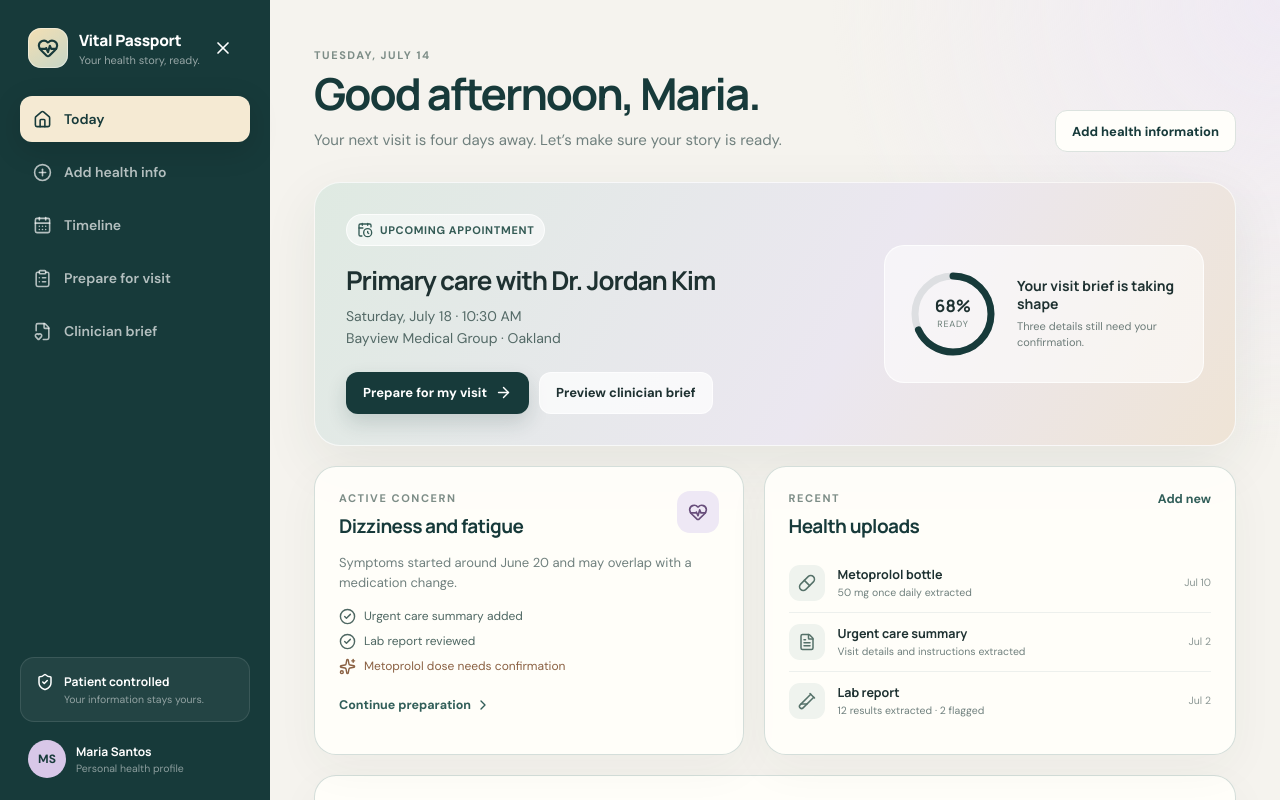
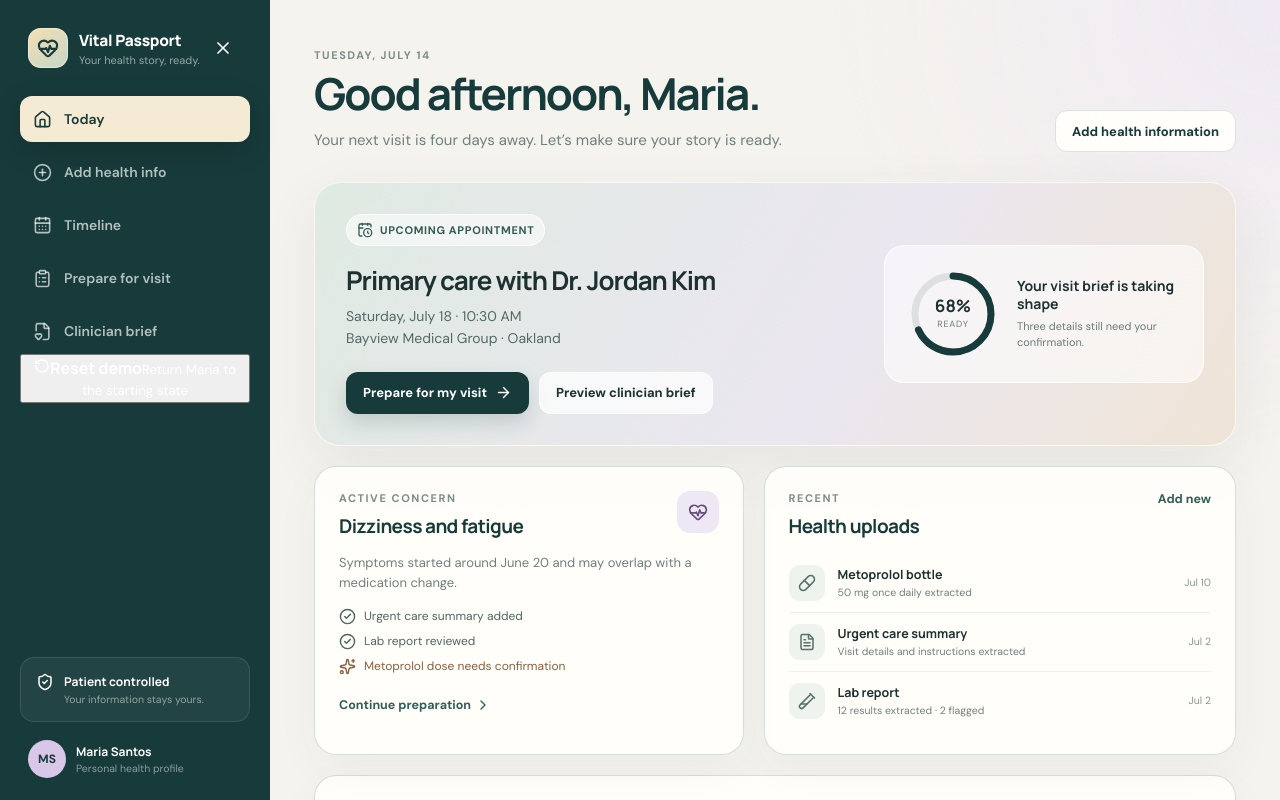
Before and after one commit to patricktran1/vitalpassport, a React (Vite) app: page / in a window 1280 px wide. Shown: the top 800 px of the page. Built offline with nearby package versions, Linux system fonts and the light colour scheme.

Commit message:
Add repeatable demo reset control

```diff
--- a/src/components/Layout.tsx
+++ b/src/components/Layout.tsx
@@ -1,9 +1,10 @@
-import { CalendarDays, ClipboardList, FileHeart, Home, Menu, PlusCircle, ShieldCheck, X } from 'lucide-react'
+import { CalendarDays, ClipboardList, FileHeart, Home, Menu, PlusCircle, RotateCcw, ShieldCheck, X } from 'lucide-react'
 import { useState } from 'react'
-import { NavLink, Outlet } from 'react-router-dom'
+import { NavLink, Outlet, useNavigate } from 'react-router-dom'
+import { patient } from '../data/demo'
+import { useVital } from '../context/VitalContext'
 import { Logo } from './Logo'
 import { SourceDrawer } from './SourceDrawer'
-import { patient } from '../data/demo'
 
 const navItems = [
   { to: '/', label: 'Today', icon: Home },
@@ -15,6 +16,14 @@ const navItems = [
 
 export function Layout() {
   const [mobileOpen, setMobileOpen] = useState(false)
+  const navigate = useNavigate()
+  const { resetDemo } = useVital()
+
+  const handleReset = () => {
+    resetDemo()
+    setMobileOpen(false)
+    navigate('/')
+  }
 
   return (
     <div className="app-shell">
@@ -32,6 +41,11 @@ export function Layout() {
             </NavLink>
           ))}
         </nav>
+
+        <button className="demo-reset" onClick={handleReset}>
+          <RotateCcw size={16} />
+          <span><strong>Reset demo</strong><small>Return Maria to the starting state</small></span>
+        </button>
 
         <div className="sidebar-trust">
           <ShieldCheck size={18} />
```
